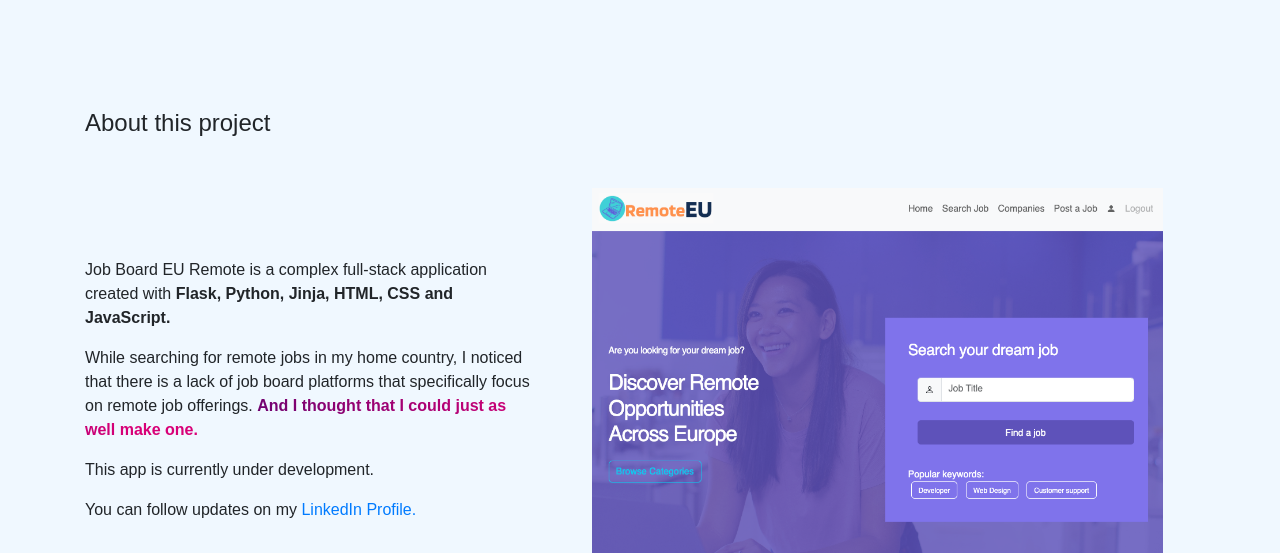
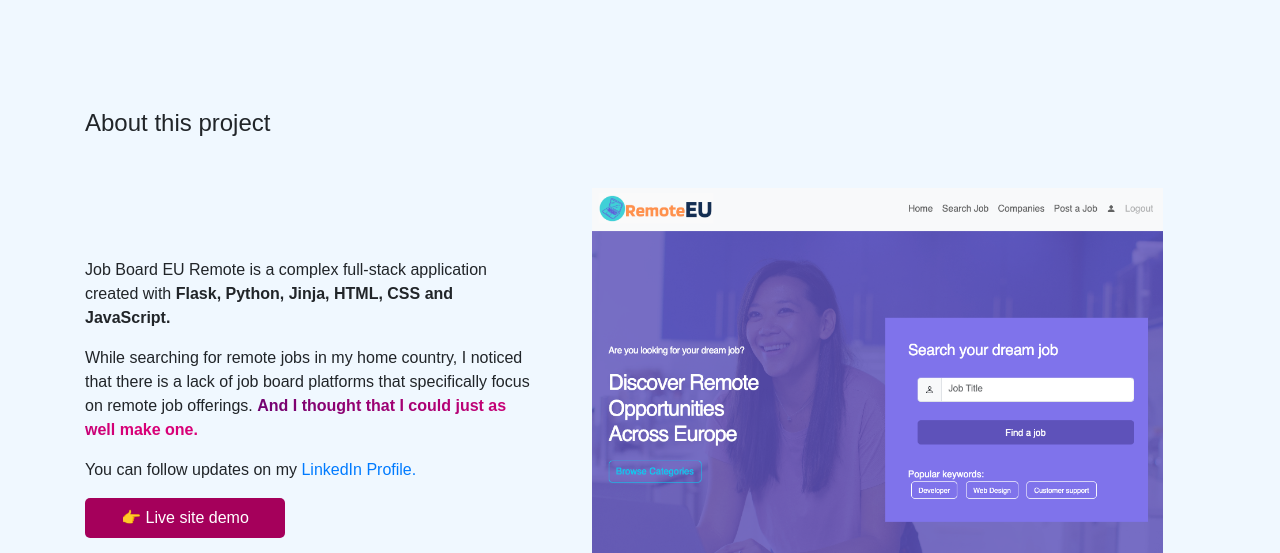
Before and after one commit to hana-koubova/hana-koubova.github.io, a plain HTML site: page projects/job_board/job_board_app.html in a window 1280 px wide. Shown: the part 247-800 px from the top of the page. Drawn offline with nearby package versions, Linux system fonts and the light colour scheme.

Commit message:
project update add

```diff
--- a/projects/job_board/job_board_app.html
+++ b/projects/job_board/job_board_app.html
@@ -34,8 +34,8 @@
 
                                         <p>Job Board EU Remote is a complex full-stack application created with <b>Flask, Python, Jinja, HTML, CSS and JavaScript.</b></p>
                                         <p>While searching for remote jobs in my home country, I noticed that there is a lack of job board platforms that specifically focus on remote job offerings. <b><span class="highlight-word">And I thought that I could just as well make one.</span></b></p>
-                                        <p>This app is currently under development.</p>
                                         <p>You can follow updates on my <a href="https://www.linkedin.com/in/hanakoubova-979928a4/">LinkedIn Profile.</a></p>
+                                        <a class="project-demo-btn" href="https://job-board-remote-eu.vercel.app/">&#128073; Live site demo</a>
                                     </div>
                                     <div class="col-lg-7 col-md-12 col-sm-12 div-with-img d-flex justify-content-center align-items-center">
                                         <img src="../../figures/job_board_pics/job-board-home.png" alt="Job Board project home page preview">
--- a/styles.css
+++ b/styles.css
@@ -310,6 +310,28 @@ h1, h2, .line, .highlight-word {
 .project-link-btn:hover {
     background-color: #6e0270;
     transition: 200ms;
+}
+
+.project-demo-btn {
+    display: flex;
+    justify-content: center;
+    align-items: center;
+    width: 200px;
+    height: 40px;
+    border-radius: 5px;
+    background-color: #a5005b;
+    color: white;
+    cursor: pointer;
+    border: none;
+    transition: 200ms;
+
+}
+
+.project-demo-btn:hover {
+    background-color: #6e0270;
+    transition: 200ms;
+    color: white;
+    text-decoration: none;
 }
 
 @media only screen and (max-width: 1000px) {
```
Also changed, not shown: index.html (+1 -1 lines).
